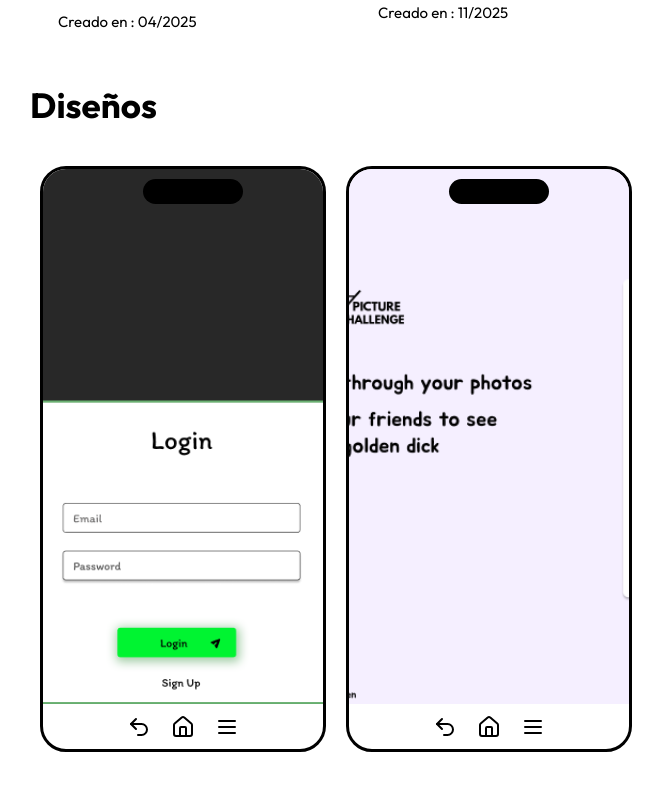
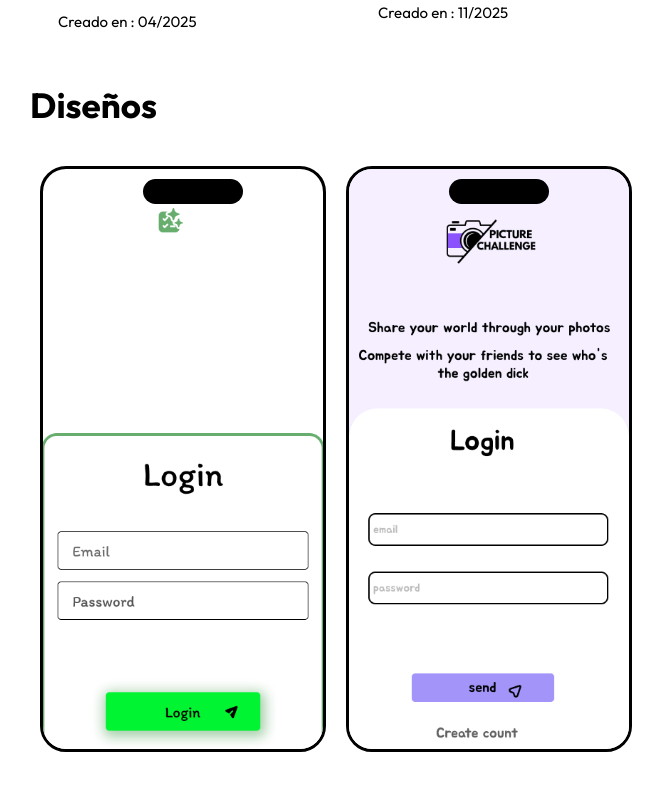
Before and after one commit to devkaleth/kalethdd, an Astro site: page / in a window 1280 px wide. Shown: the part 2266-3067 px from the top of the page, without its empty margins (130-793 px from the left). Built offline with nearby package versions, Linux system fonts and the light colour scheme; Astro itself is replaced by a stand-in of ours.

Commit message:
[ fix ] - new design style design

```diff
--- a/src/components/Design/index.astro
+++ b/src/components/Design/index.astro
@@ -6,24 +6,34 @@ import { House, Undo2, Menu } from "@lucide/astro";
 <div class={Style.design}>
   <h2>Diseños</h2>
   <div>
+    <a
+      href="https://www.figma.com/design/atGCpWR3MnQo0gC9FfU41h/taskly?node-id=0-1&t=sbZ2qPslXDtNbFDh-1"
+      target="_blank"
+    >
       <section>
         <section class={Style.banner_phone}></section>
-      <img src="/img/diseño/taskly.png" alt="" />
+        <img src="/img/design/taskly.png" alt="" />
         <section class={Style.banner_phone_menu}>
           <Undo2 />
           <House />
           <Menu />
         </section>
       </section>
+    </a>
 
+    <a
+      href="https://www.figma.com/design/laLByBmvIPgEj3hKwSMXEn/Picture-chanllege?node-id=0-1&t=1MOhrBSUsMh518sp-1"
+      target="_blank"
+    >
       <section>
         <section class={Style.banner_phone}></section>
-      <img src="/img/diseño/chanllege.png" alt="" />
+        <img src="/img/design/chanllege.png" alt="" />
         <section class={Style.banner_phone_menu}>
           <Undo2 />
           <House />
           <Menu />
         </section>
       </section>
+    </a>
   </div>
 </div>
```
Also changed, not shown: public/img/design/chanllege.png (added), public/img/design/taskly.png (added), public/img/diseño/chanllege.png (deleted), public/img/diseño/taskly.png (deleted). Lines whose indentation alone changed are shown as unchanged.
